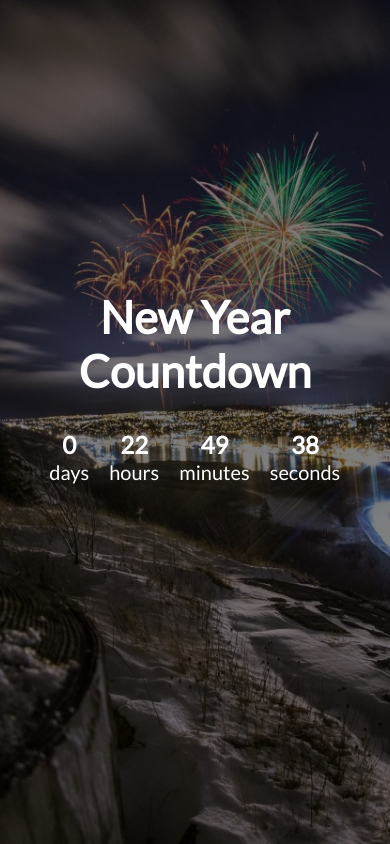
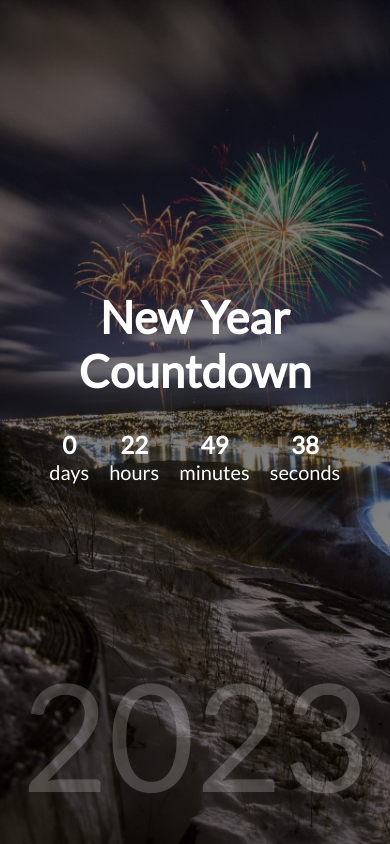
Before and after one commit to CodeConnoisseur74/New-Year-Countdown, a plain HTML site: page index.html in a window 390 px wide. Drawn offline with Linux system fonts and the light colour scheme.

Commit message:
add new year and style

```diff
--- a/index.html
+++ b/index.html
@@ -33,7 +33,7 @@
         </div>
     </div>
 
-    <!-- <img src="./img/spinner.gif" alt="Loading..." id="loading" class="loading"> -->
+    <img src="./img/firework.gif" alt="Loading..." id="loading" class="loading">
 
     <script src="script.js"></script>
 </body>
--- a/script.js
+++ b/script.js
@@ -3,11 +3,17 @@ const hours = document.getElementById('hours');
 const minutes = document.getElementById('minutes');
 const seconds = document.getElementById('seconds');
 const countdown = document.getElementById('countdown');
+const year = document.getElementById('year')
+const loading = document.getElementById('loading');
 
 const currentYear = new Date().getFullYear();
 
 const newYearTime = new Date(`January 01 ${currentYear +1} 00:00:00`);
 
+// Set background year
+year.innerText = currentYear + 1;
+
+// Update countdown time
 function updateCountdown() {
     const currentTime = new Date();
     const diff = newYearTime - currentTime;
@@ -17,11 +23,18 @@ function updateCountdown() {
     const m = Math.floor(diff / 1000 / 60) % 60;
     const s = Math.floor(diff / 1000) % 60;
 
+    // Add values to DOM
     days.innerHTML = d;
     hours.innerHTML = h < 10 ? '0' + h : h;
     minutes.innerHTML = m < 10 ? '0' + m : m;
     seconds.innerHTML = s < 10 ? '0' + s : s;
 }
 
+// Show spinner before countdown
+setTimeout(() => {
+    loading.remove();
+    countdown.style.display = 'flex';
+}, 1000);
 
+// Run every second
 setInterval(updateCountdown, 1000);
--- a/style.css
+++ b/style.css
@@ -41,8 +41,19 @@ h1 {
     margin: -80px 0 40px;
 }
 
+.year {
+    font-size: 200px;
+    z-index: 1;
+    opacity: 0.2;
+    position: absolute;
+    bottom: 20px;
+    left: 50%;
+    transform: translateX(-50%);
+}
+
 .countdown {
-    display: flex;
+    /* display: flex; */
+    display: none;
     transform: scale(2);
 }
 
@@ -63,6 +74,10 @@ h1 {
         font-size: 45px;
     }
 
+    .year {
+        font-size: 150px;
+    }
+
     .time {
         margin: 5px;
     }
```
Also changed, not shown: img/VZvx.gif (deleted), img/firework.gif (added).
